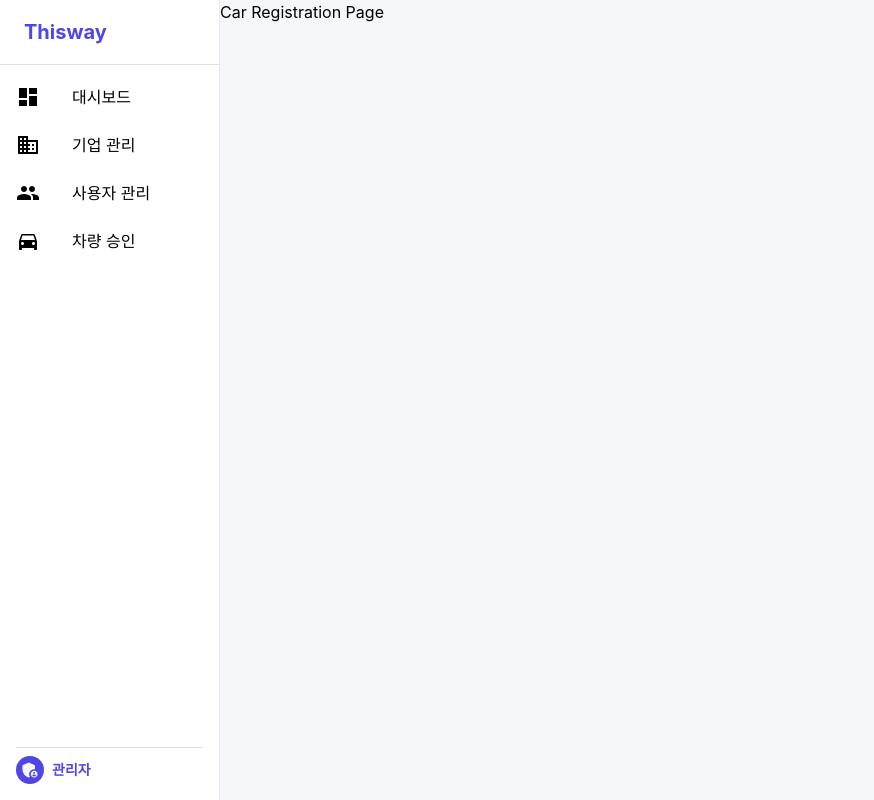
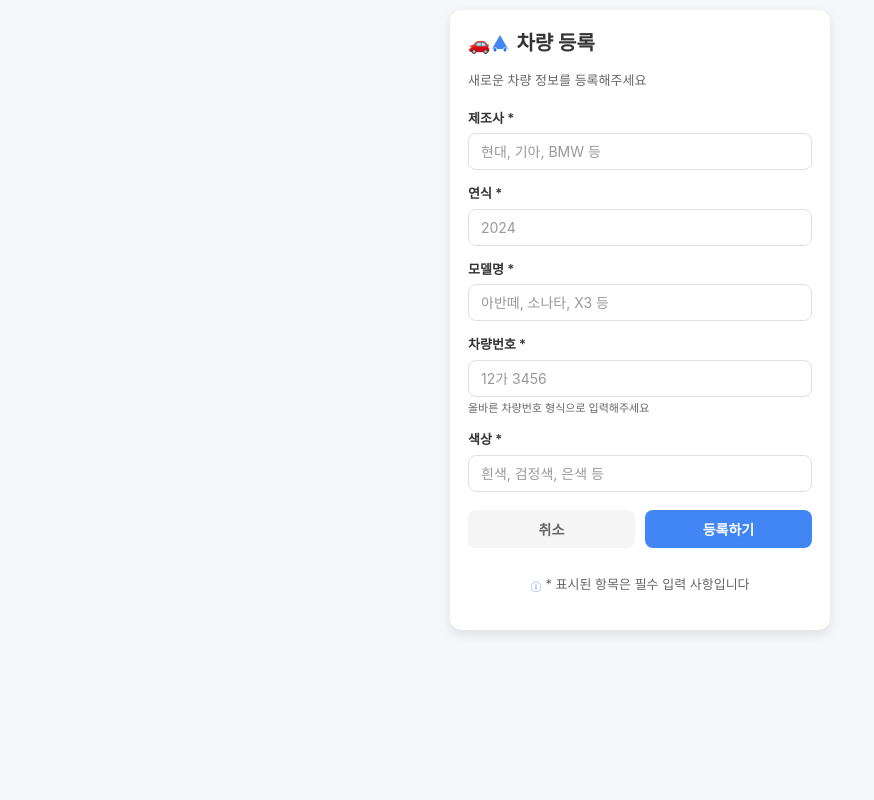
Before and after one commit to Kernel360/KBE5-Thisway-FE, a React (Vite) app: page /car-registration in a window 1280 px wide. Shown: the whole page, without its empty margins (0-874 px from the left). Built offline with nearby package versions, Linux system fonts and the light colour scheme; no server answers.

Commit message:
feat: #2 차량 등록 페이지 구현(모탈형식)

```diff
--- a/src/App.jsx
+++ b/src/App.jsx
@@ -134,11 +134,7 @@ function App() {
           />
           <Route
             path="/car-registration"
-            element={
-              <MainLayout>
-                <CarRegistrationPage />
-              </MainLayout>
-            }
+            element={<CarRegistrationPage />}
           />
           {/* TODO: login required */}
           <Route path="*" element={<NotFoundPage />} />
--- /dev/null
+++ b/src/pages/car/CarRegistrationPage.css
@@ -0,0 +1,132 @@
+.car-registration-container {
+  max-width: 380px;
+  margin: 10px auto;
+  padding: 18px;
+  background: white;
+  border-radius: 12px;
+  box-shadow: 0 4px 12px rgba(0, 0, 0, 0.1);
+  font-family: 'Pretendard', -apple-system, BlinkMacSystemFont, 'Segoe UI', Roboto, sans-serif;
+}
+
+.car-registration-container h1 {
+  text-align: left;
+  color: #333;
+  font-size: 20px;
+  font-weight: 700;
+  margin: 0 0 6px 0;
+  display: flex;
+  align-items: center;
+  font-family: inherit;
+}
+
+.car-registration-container h1::before {
+  content: "🚗";
+  font-size: 18px;
+}
+
+.car-registration-container p {
+  text-align: left;
+  color: #666;
+  margin-bottom: 18px;
+  font-size: 13px;
+  font-family: inherit;
+}
+
+.form-group {
+  margin-bottom: 14px;
+}
+
+.form-group label {
+  display: block;
+  margin-bottom: 5px;
+  font-weight: 600;
+  color: #333;
+  font-size: 13px;
+  font-family: inherit;
+}
+
+.form-group input[type="text"],
+.form-group input[type="number"] {
+  width: 100%;
+  padding: 9px 12px;
+  border: 1.5px solid #e0e0e0;
+  border-radius: 8px;
+  box-sizing: border-box;
+  font-size: 14px;
+  font-family: inherit;
+  transition: border-color 0.2s ease;
+}
+
+.form-group input[type="text"]:focus,
+.form-group input[type="number"]:focus {
+  outline: none;
+  border-color: #4285f4;
+}
+
+.form-group input[type="text"]::placeholder,
+.form-group input[type="number"]::placeholder {
+  color: #999;
+  font-family: inherit;
+}
+
+.form-group small {
+  display: block;
+  margin-top: 3px;
+  color: #666;
+  font-size: 11px;
+  font-family: inherit;
+}
+
+.form-buttons {
+  display: flex;
+  justify-content: space-between;
+  gap: 10px;
+  margin-top: 18px;
+}
+
+.form-buttons button {
+  flex: 1;
+  padding: 9px 18px;
+  border: none;
+  border-radius: 8px;
+  cursor: pointer;
+  font-size: 14px;
+  font-weight: 600;
+  font-family: inherit;
+  transition: all 0.2s ease;
+}
+
+.form-buttons button[type="button"] {
+  background-color: #f5f5f5;
+  color: #666;
+}
+
+.form-buttons button[type="button"]:hover {
+  background-color: #e0e0e0;
+}
+
+.form-buttons button[type="submit"] {
+  background-color: #4285f4;
+  color: white;
+}
+
+.form-buttons button[type="submit"]:hover {
+  background-color: #3367d6;
+}
+
+.required-info {
+  margin-top: 14px;
+  text-align: center;
+  font-size: 11px;
+  color: #666;
+  display: flex;
+  align-items: center;
+  justify-content: center;
+  gap: 4px;
+  font-family: inherit;
+}
+
+.required-info::before {
+  content: "ⓘ";
+  color: #4285f4;
+}
--- a/src/pages/car/CarRegistrationPage.jsx
+++ b/src/pages/car/CarRegistrationPage.jsx
@@ -1,7 +1,157 @@
-import React from "react";
+import React, { useState } from 'react';
+import './CarRegistrationPage.css';
+
+// 공식 로고 컴포넌트
+const OfficialLogo = () => (
+  <svg width="20" height="20" viewBox="0 0 100 100" style={{ marginRight: '6px' }}>
+    <polygon
+      points="50,10 90,80 10,80"
+      fill="#4285f4"
+      stroke="none"
+    />
+    <circle cx="25" cy="85" r="8" fill="#1a73e8" />
+    <circle cx="75" cy="85" r="8" fill="#1a73e8" />
+    <circle cx="25" cy="85" r="12" fill="none" stroke="white" strokeWidth="3" />
+    <circle cx="75" cy="85" r="12" fill="none" stroke="white" strokeWidth="3" />
+  </svg>
+);
 
 const CarRegistrationPage = () => {
-  return <div>Car Registration Page</div>;
+  const [manufacturer, setManufacturer] = useState('');
+  const [year, setYear] = useState('');
+  const [modelName, setModelName] = useState('');
+  const [vehicleNumber, setVehicleNumber] = useState('');
+  const [color, setColor] = useState('');
+
+  const handleSubmit = async (event) => {
+    event.preventDefault();
+    // Handle form submission logic here
+    const carData = {
+      manufacturer,
+      year: parseInt(year, 10), // Assuming year should be a number
+      modelName,
+      vehicleNumber,
+      color,
+    };
+
+    try {
+      const response = await fetch('/api/vehicles', {
+        method: 'POST',
+        headers: {
+          'Content-Type': 'application/json',
+        },
+        body: JSON.stringify(carData),
+      });
+
+      if (response.ok) {
+        // Handle success (e.g., show success message, clear form, navigate)
+        console.log('차량 등록 성공:', carData);
+        alert('차량 등록이 완료되었습니다.');
+        // Optionally clear the form
+        setManufacturer('');
+        setYear('');
+        setModelName('');
+        setVehicleNumber('');
+        setColor('');
+      } else {
+        // Handle errors (e.g., show error message)
+        const errorData = await response.json();
+        console.error('차량 등록 실패:', response.status, errorData);
+        alert(`차량 등록 실패: ${errorData.message || '알 수 없는 오류 발생'}`);
+      }
+    } catch (error) {
+      console.error('네트워크 오류:', error);
+      alert('네트워크 오류로 인해 차량 등록에 실패했습니다.');
+    }
+  };
+
+  const handleCancel = () => {
+    // Handle cancel logic here, e.g., navigate back
+    console.log('취소 버튼 클릭');
+    // Example: navigate back to the previous page or home
+    // window.history.back();
+  };
+
+  return (
+    <div className="car-registration-container">
+      <h1>
+        <OfficialLogo />
+        차량 등록
+      </h1>
+      <p>새로운 차량 정보를 등록해주세요</p>
+      <form onSubmit={handleSubmit}>
+        <div className="form-group">
+          <label htmlFor="manufacturer">제조사 *</label>
+          <input
+            type="text"
+            id="manufacturer"
+            value={manufacturer}
+            onChange={(e) => setManufacturer(e.target.value)}
+            placeholder="현대, 기아, BMW 등"
+            required
+          />
+        </div>
+
+        <div className="form-group">
+          <label htmlFor="year">연식 *</label>
+          <input
+            type="number"
+            id="year"
+            value={year}
+            onChange={(e) => setYear(e.target.value)}
+            placeholder="2024"
+            required
+          />
+        </div>
+
+        <div className="form-group">
+          <label htmlFor="modelName">모델명 *</label>
+          <input
+            type="text"
+            id="modelName"
+            value={modelName}
+            onChange={(e) => setModelName(e.target.value)}
+            placeholder="아반떼, 소나타, X3 등"
+            required
+          />
+        </div>
+
+        <div className="form-group">
+          <label htmlFor="vehicleNumber">차량번호 *</label>
+          <input
+            type="text"
+            id="vehicleNumber"
+            value={vehicleNumber}
+            onChange={(e) => setVehicleNumber(e.target.value)}
+            placeholder="12가 3456"
+            required
+          />
+          <small>올바른 차량번호 형식으로 입력해주세요</small>
+        </div>
+
+        <div className="form-group">
+          <label htmlFor="color">색상 *</label>
+          <input
+            type="text"
+            id="color"
+            value={color}
+            onChange={(e) => setColor(e.target.value)}
+            placeholder="흰색, 검정색, 은색 등"
+            required
+          />
+        </div>
+
+        <div className="form-buttons">
+          <button type="button" onClick={handleCancel}>취소</button>
+          <button type="submit">등록하기</button>
+        </div>
+
+        <div className="required-info">
+          <p>* 표시된 항목은 필수 입력 사항입니다</p>
+        </div>
+      </form>
+    </div>
+  );
 };
 
 export default CarRegistrationPage;
```
